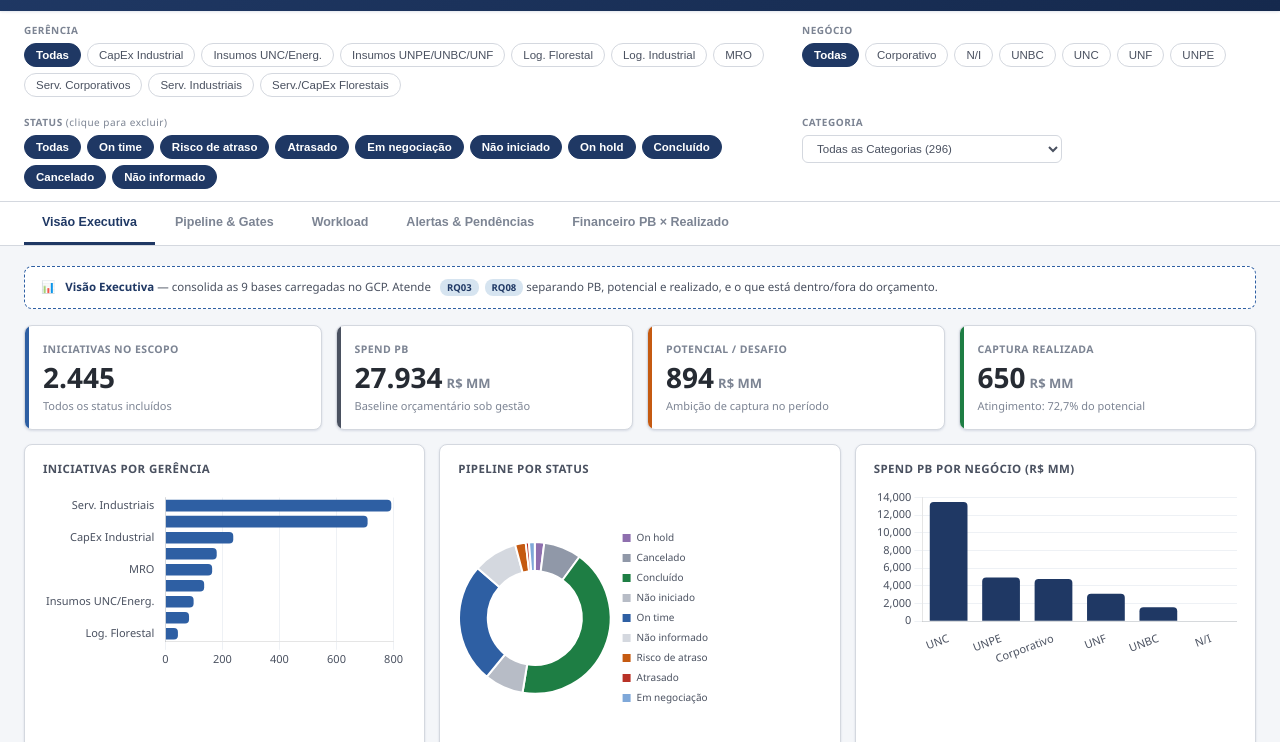
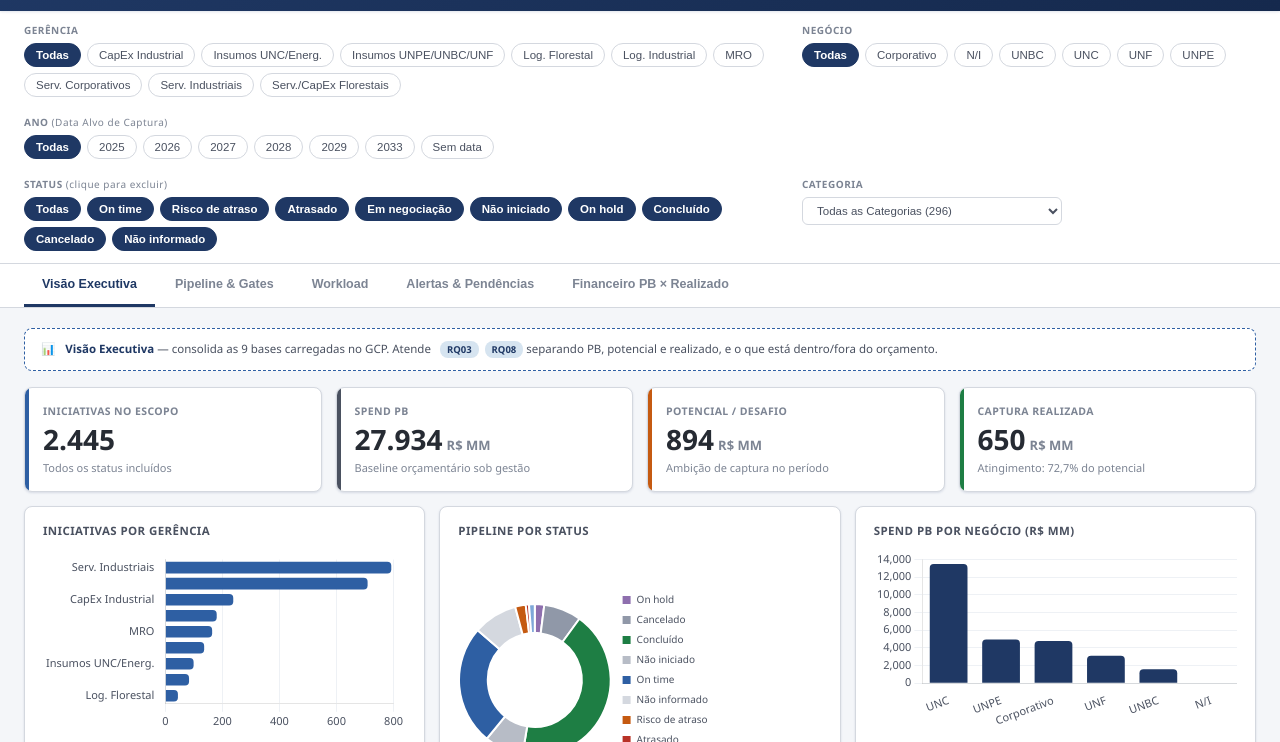
Before and after one commit to bbmarquesbr-web/sourcing-monitor, a plain HTML site: page index.html in a window 1280 px wide. Shown: the part 58-800 px from the top of the page. Drawn offline with nearby package versions, Linux system fonts and the light colour scheme.

Commit message:
Add files via upload

```diff
--- a/index.html
+++ b/index.html
@@ -238,6 +238,10 @@ table.dtable tr:hover td{background:var(--azul-bg);}
   <div class="filter-group">
     <div class="filter-label">Negócio</div>
     <div class="pill-row" id="filterNegocio"></div>
+  </div>
+  <div class="filter-group">
+    <div class="filter-label">Ano <span style="font-weight:400; text-transform:none; color:var(--cinza-500);">(Data Alvo de Captura)</span></div>
+    <div class="pill-row" id="filterAno"></div>
   </div>
   <div class="filter-group">
     <div class="filter-label">Status <span style="font-weight:400; text-transform:none; color:var(--cinza-500);">(clique para excluir)</span></div>
@@ -495,7 +499,7 @@ const ALL_STATUS = ['On time','Risco de atraso','Atrasado','Em negociação','N
 const ALL_CATS = [...new Set(RAW.map(r=>r.cat))].sort();
 const catCounts = (()=>{const m=new Map(); RAW.forEach(r=>m.set(r.cat,(m.get(r.cat)||0)+1)); return m;})();
 
-let state = { ger:new Set(['Todas']), neg:new Set(['Todas']), status:new Set(ALL_STATUS), catSel:'' };
+let state = { ger:new Set(['Todas']), neg:new Set(['Todas']), status:new Set(ALL_STATUS), catSel:'', ano:new Set(['Todas']) };
 
 function buildPills(containerId, items, group){
   const el = document.getElementById(containerId);
@@ -553,6 +557,9 @@ function refreshPillUI(){
   document.getElementById('filterNegocio').querySelectorAll('.pill').forEach(p=>{
     p.classList.toggle('active', state.neg.has(p.dataset.value));
   });
+  document.getElementById('filterAno').querySelectorAll('.pill').forEach(p=>{
+    p.classList.toggle('active', state.ano.has(p.dataset.value));
+  });
   document.getElementById('filterStatus').querySelectorAll('.pill').forEach(p=>{
     if(p.dataset.value==='Todas'){
       p.classList.toggle('active', state.status.size===ALL_STATUS.length);
@@ -579,6 +586,13 @@ buildStatusPills();
   sel.onchange = ()=>{ state.catSel = sel.value; renderAll(); };
 })();
 
+// ---------------- ANO HELPERS (filtro global de cabeçalho) ----------------
+function anoOf(r){ return r.d2 ? r.d2.slice(0,4) : 'Sem data'; }
+const ANOS_RAW = [...new Set(RAW.map(anoOf))];
+const ANOS_ORDERED = ANOS_RAW.filter(a=>a!=='Sem data').sort().concat(ANOS_RAW.includes('Sem data')?['Sem data']:[]);
+
+buildPills('filterAno', ANOS_ORDERED, 'ano');
+
 // ---------------- TABS ----------------
 document.querySelectorAll('.tab-btn').forEach(btn=>{
   btn.onclick = ()=>{
@@ -594,6 +608,7 @@ function filtered(){
   return RAW.filter(r=>{
     if(!state.ger.has('Todas') && !state.ger.has(r.ger)) return false;
     if(!state.neg.has('Todas') && !state.neg.has(r.n)) return false;
+    if(!state.ano.has('Todas') && !state.ano.has(anoOf(r))) return false;
     if(!state.status.has(r.s)) return false;
     if(state.catSel && r.cat!==state.catSel) return false;
     return true;
```
